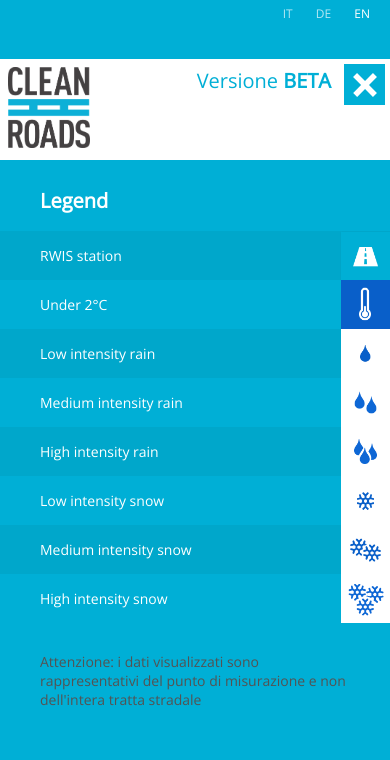
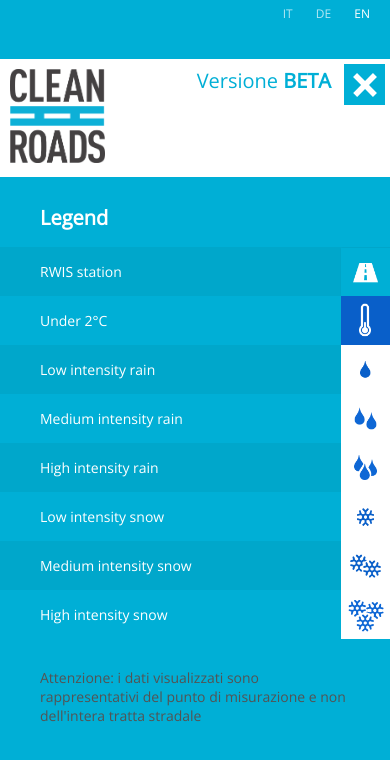
Before and after one commit to idm-suedtirol/cleanroads-map, a plain HTML site: page index.html in a window 390 px wide. Both pictures are taken after a click on the link 364 px from the left and 84 px from the top of the page. Drawn offline with nearby package versions, Linux system fonts and the light colour scheme.

Commit message:
fixed logo resizing

```diff
--- a/styles/app.css
+++ b/styles/app.css
@@ -111,6 +111,11 @@ a{
 .logo{
 	float:left;
 	width:130px;
+	height:130px;
+}
+.logo img{
+	height:80%;
+	padding:10%;
 }
 .header{
 	position:relative;
@@ -343,10 +348,6 @@ ul{
 		height:100%;
 		width:auto;
 	}
-	.logo img{
-		height:80%;
-		padding:10%;
-	}
 	.infos{
 		max-height:0;
 		padding:0;
@@ -357,12 +358,12 @@ ul{
 		height:7vh;
 	}
 	.header{
-		height:12vh;
+		height:14vh;
 	}
 	.openinfo{
 		overflow:auto;
-		max-height:81vh;
-		height:81vh;
+		max-height:79vh;
+		height:79vh;
 		width:100%;
 	        -webkit-transition: 0.5s ease-out;
 	        -moz-transition: 0.5s ease-out;
```
Also changed, not shown: img/pin-dx-street-offline.png (added), img/pin-sn-street-offline.png (added).
